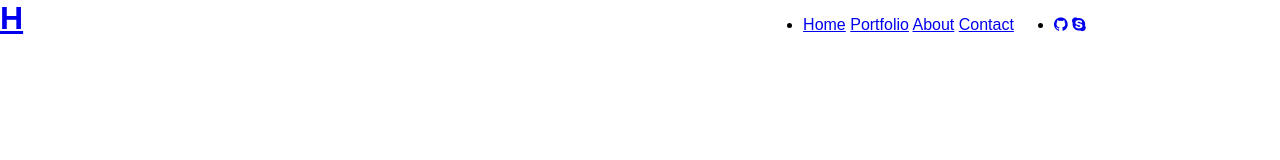
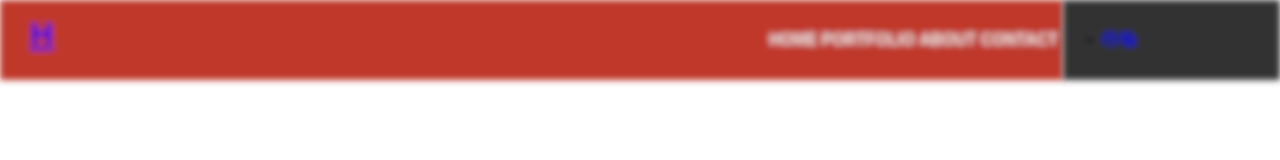
Before and after one commit to talgat55/HTML5-New-Portolfio-with-Stylus-SMACSS--and-Gulp, a website: page index.html in a window 1280 px wide. Drawn offline with Linux system fonts and the light colour scheme; files whose address does not match are found by name.

Commit message:
add header

```diff
--- a/stylus/_layout.styl
+++ b/stylus/_layout.styl
@@ -4,15 +4,38 @@
 .header
 	display table
 	width 100%
-	.header-right-part,
-	.header-left-part
+	&-right-part,
+	&-left-part
 		display: table-cell
 		vertical-align: middle
+		padding: 15px 0
+		background-color: #C0392B
+		filter: url( ../../filter.svg#blur)
+
 	#logo
 		float: left
+		margin-left: 30px
 		h1
 			margin:0
 
 	.nav-bar,
-	.header-status
+	&-status
 		float: right
+	&-right-part
+		margin-right: 30px
+		background-color: #333
+
+	.navigation
+		margin: 0
+		padding: 0
+
+		li
+			list-style: none
+			line-height: 3
+			padding: 0 5px
+
+			a
+				text-decoration: none
+				color: #f1f1f1
+				text-transform: uppercase
+				font-weight: 600
```
Also changed, not shown: css/index.css, filter.svg (added).
